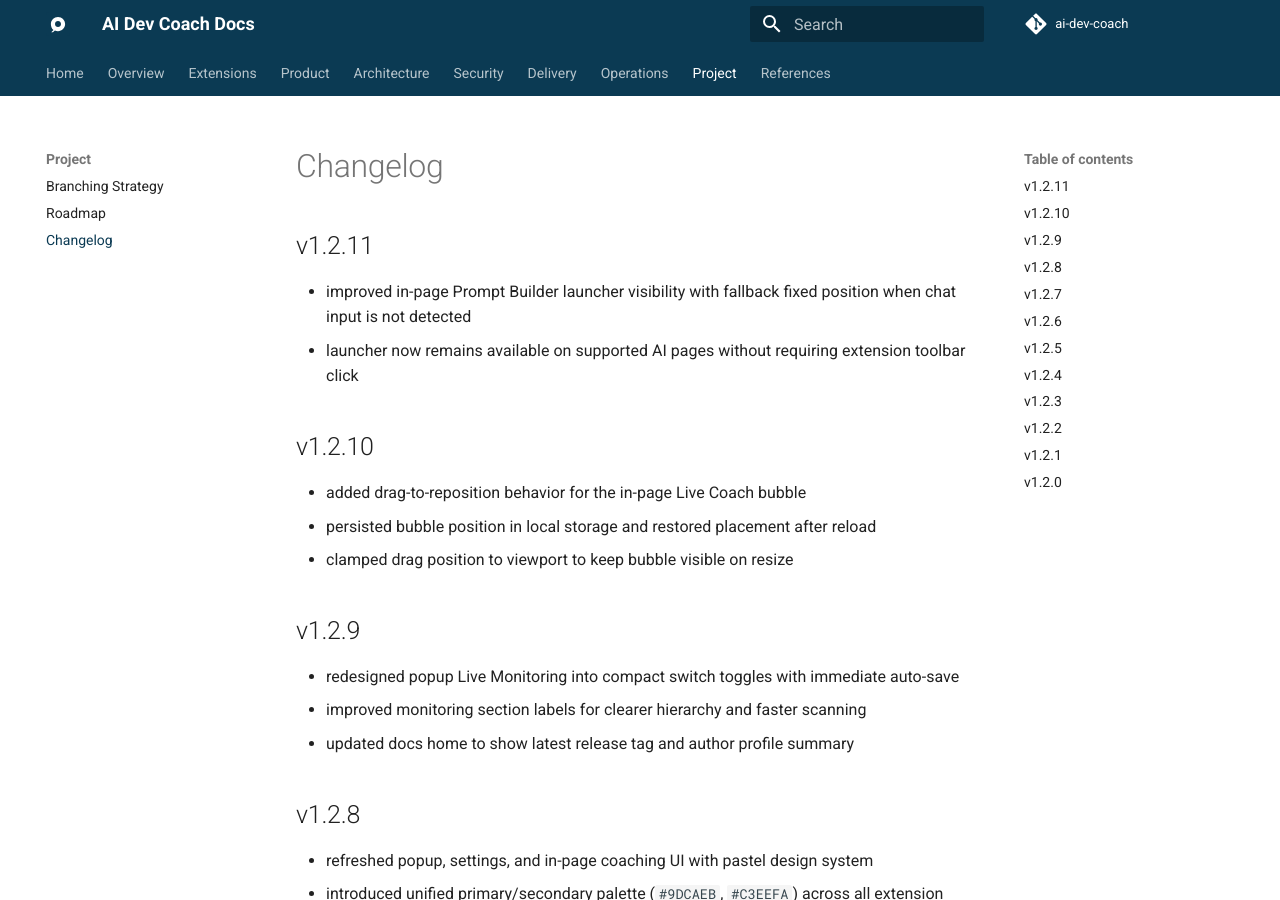
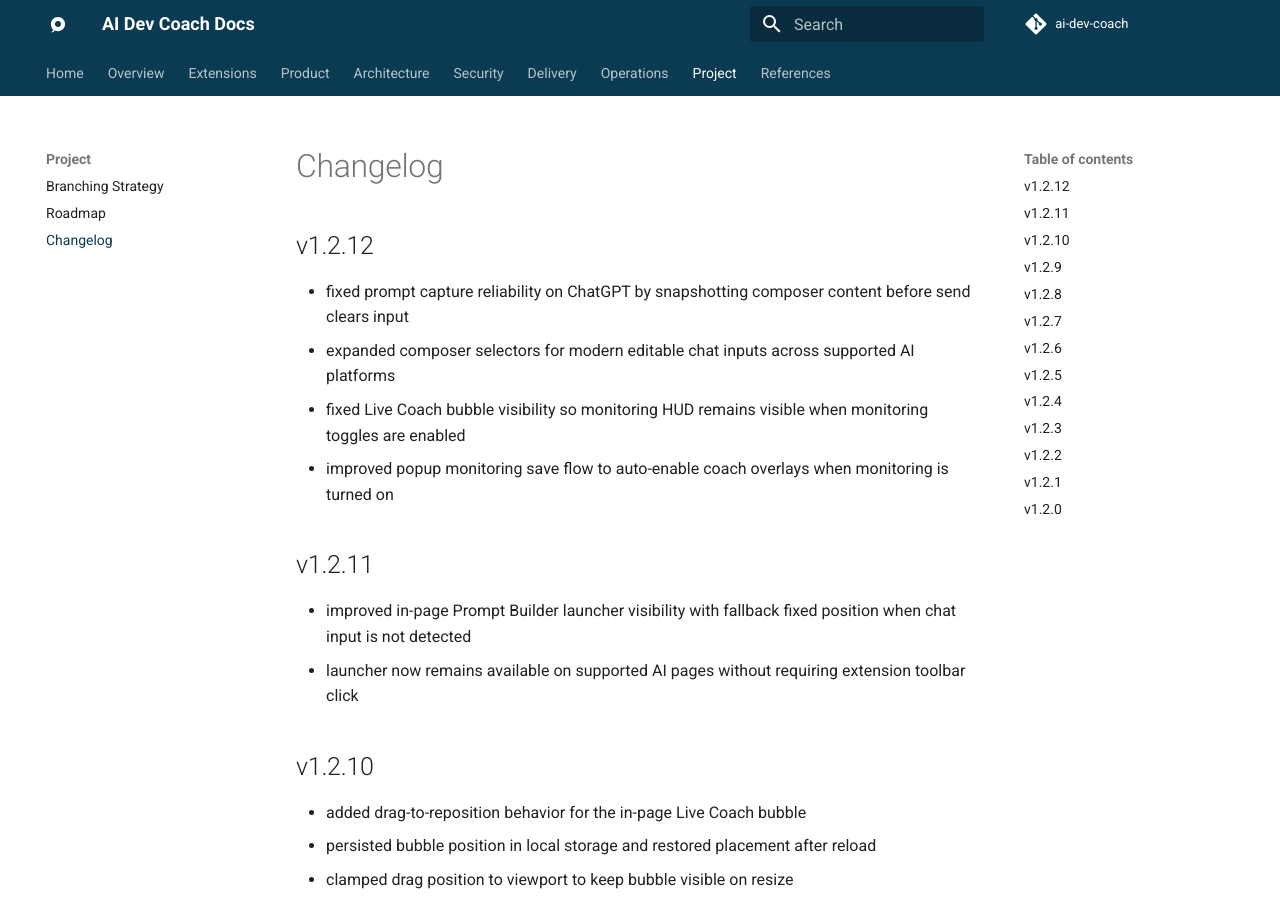
Before and after one commit to phamhungptithcm/ai-dev-coach, an MkDocs documentation site: the page built from docs/07-project/changelog.md, in a window 1280 px wide and 900 px high. Built offline with MkDocs 1.6.1 and Material for MkDocs 9.7.7, drawn with Linux system fonts in a browser that asks for light colours; comment, search, counter and statistics services are not loaded.

Commit message:
chore(release): cut v1.2.12

```diff
--- a/docs/07-project/changelog.md
+++ b/docs/07-project/changelog.md
@@ -1,4 +1,11 @@
 # Changelog
+
+## v1.2.12
+
+- fixed prompt capture reliability on ChatGPT by snapshotting composer content before send clears input
+- expanded composer selectors for modern editable chat inputs across supported AI platforms
+- fixed Live Coach bubble visibility so monitoring HUD remains visible when monitoring toggles are enabled
+- improved popup monitoring save flow to auto-enable coach overlays when monitoring is turned on
 
 ## v1.2.11
 
```
Also changed, not shown: docs/index.md (+1 -1 lines), 1 other file.
